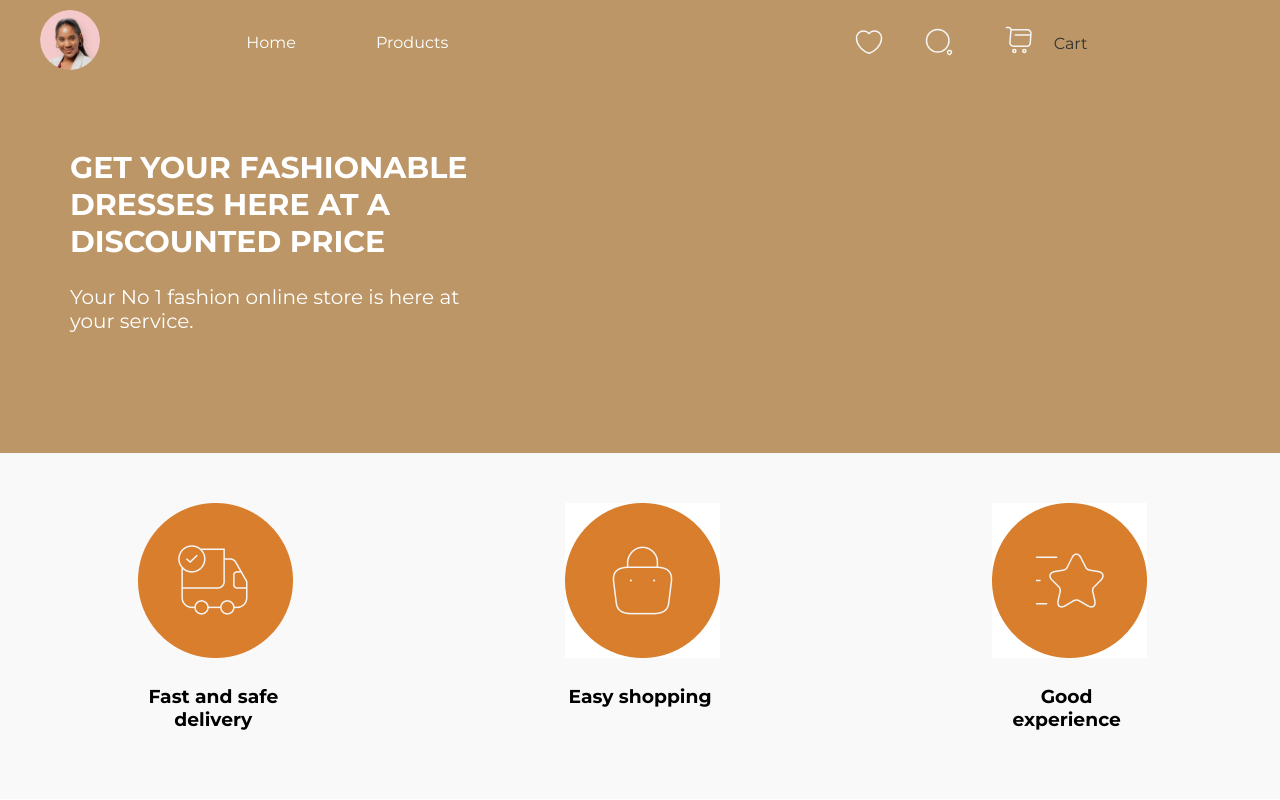
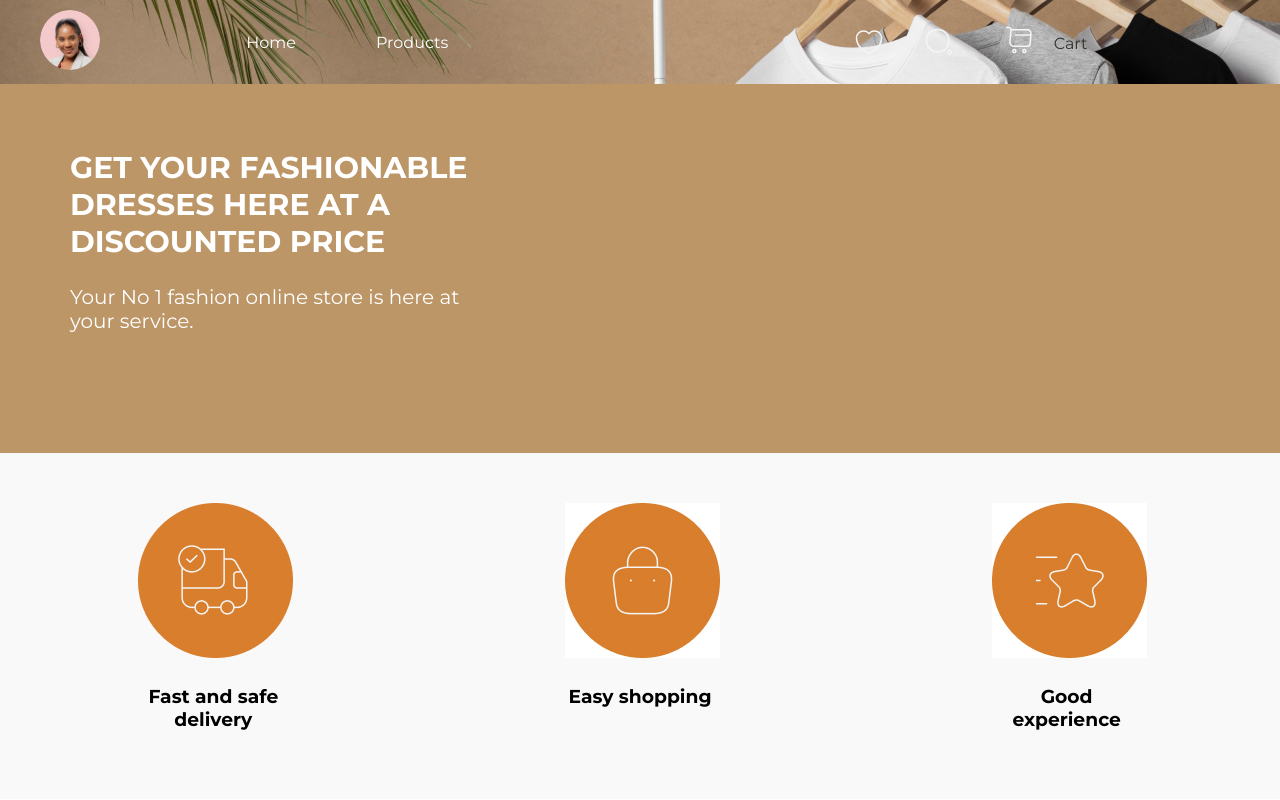
Before and after one commit to Vinnykells15/hng2b, a plain HTML site: page index.html in a window 1280 px wide. Shown: the top 800 px of the page. Drawn offline with Linux system fonts and the light colour scheme.

Commit message:
Update index.css

```diff
--- a/index.css
+++ b/index.css
@@ -6,7 +6,7 @@ body {
 }
 
 header {
-  background: url(/svg/Rectangle\ 9.png);
+  background: url(/svg/Rectangle\ 8.jpg);
   padding: 10px 0;
   display: flex;
   justify-content: space-between;
```
